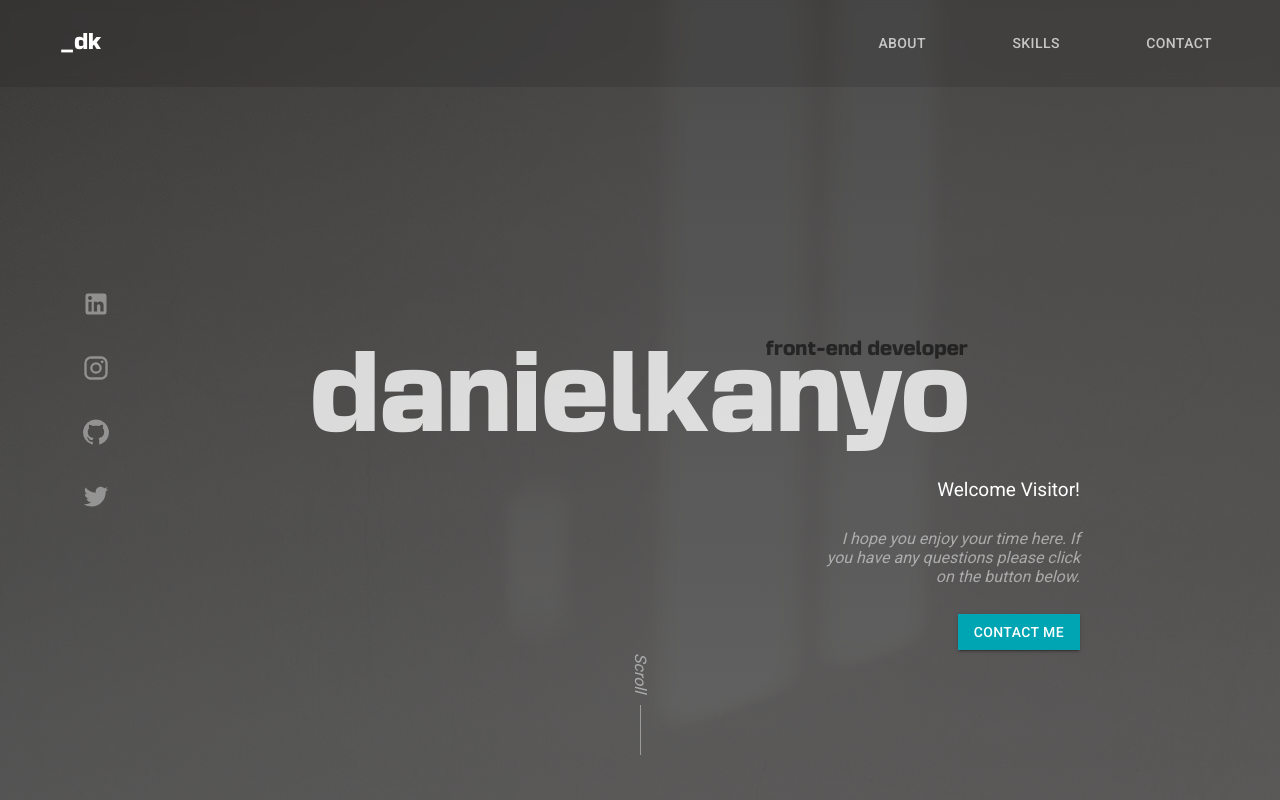
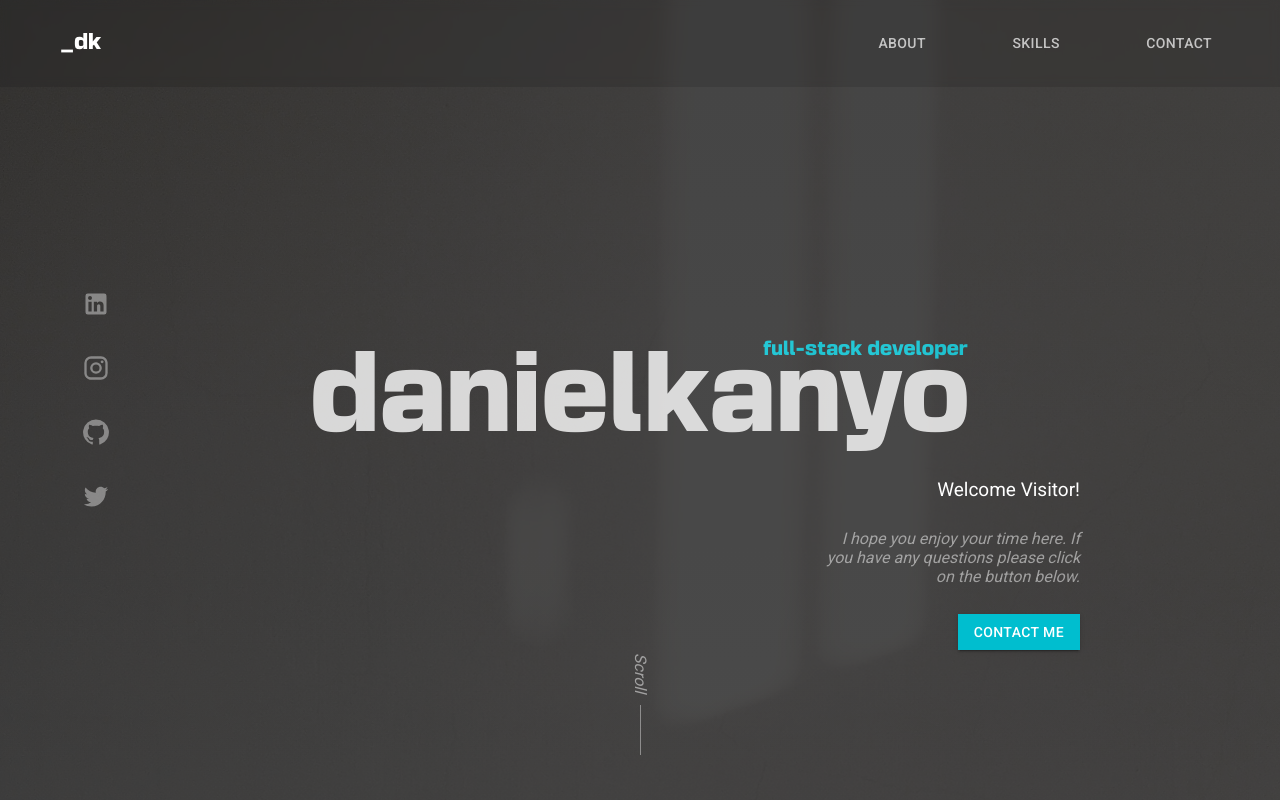
Before and after one commit to DanielKanyo/site-23, a React (Create React App) app: page / in a window 1280 px wide. Shown: the top 800 px of the page. Built offline with nearby package versions, Linux system fonts and the light colour scheme; no server answers.

Commit message:
Placeholder for the message input, css fixes

```diff
--- a/src/App/App.css
+++ b/src/App/App.css
@@ -1,7 +1,7 @@
 .app {
-    background: hsla(0, 0%, 19%, 1);
-    background: linear-gradient(90deg, hsla(0, 0%, 19%, 1) 0%, hsla(0, 0%, 44%, 1) 50%, hsla(0, 0%, 19%, 1) 100%);
-    background: -moz-linear-gradient(90deg, hsla(0, 0%, 19%, 1) 0%, hsla(0, 0%, 44%, 1) 50%, hsla(0, 0%, 19%, 1) 100%);
-    background: -webkit-linear-gradient(90deg, hsla(0, 0%, 19%, 1) 0%, hsla(0, 0%, 44%, 1) 50%, hsla(0, 0%, 19%, 1) 100%);
-    filter: progid: DXImageTransform.Microsoft.gradient(startColorstr="#313131", endColorstr="#717171", GradientType=1);
+    background: hsla(0, 0%, 7%, 1);
+    background: linear-gradient(90deg, hsla(0, 0%, 7%, 1) 0%, hsla(0, 0%, 22%, 1) 50%, hsla(0, 0%, 15%, 1) 100%);
+    background: -moz-linear-gradient(90deg, hsla(0, 0%, 7%, 1) 0%, hsla(0, 0%, 22%, 1) 50%, hsla(0, 0%, 15%, 1) 100%);
+    background: -webkit-linear-gradient(90deg, hsla(0, 0%, 7%, 1) 0%, hsla(0, 0%, 22%, 1) 50%, hsla(0, 0%, 15%, 1) 100%);
+    filter: progid: DXImageTransform.Microsoft.gradient(startColorstr="#131313", endColorstr="#383838", GradientType=1);
 }
--- a/src/App/Components/Contact/Contact.css
+++ b/src/App/Components/Contact/Contact.css
@@ -55,7 +55,7 @@
 
 .contact .content button:not(:disabled) {
     border-radius: 0px;
-    background-color: #00a5b4;
+    background-color: #00becf;;
     border-radius: 0px;
     margin-top: 10px;
     min-width: 120px;
--- a/src/App/Components/Contact/Contact.jsx
+++ b/src/App/Components/Contact/Contact.jsx
@@ -108,6 +108,7 @@ const Contact = () => {
                     multiline
                     rows={7}
                     variant='standard'
+                    placeholder='Share your thoughts with me...'
                     InputProps={{
                         style: {
                             color: 'white'
--- a/src/App/Components/Landing/Landing.css
+++ b/src/App/Components/Landing/Landing.css
@@ -11,7 +11,6 @@
     align-items: center;
     justify-content: center;
     color: white;
-    opacity: 0.8;
     font-family: BasementGrotesque;
     width: fit-content;
     margin: 0 auto;
@@ -19,12 +18,12 @@
 
 .landing .name {
     font-size: 100px;
+    opacity: 0.8;
 }
 
 .landing .role {
     font-size: 18px;
-    color: black;
-    opacity: 0.7;
+    color: #00becf;
     width: 100%;
     text-align: right;
     margin-bottom: -20px;
@@ -92,7 +91,7 @@
 
 .landing .welcome-btn button {
     border-radius: 0px;
-    background-color: #00a5b4;
+    background-color: #00becf;
 }
 
 .landing .welcome-btn button:hover {
--- a/src/App/Components/Landing/Landing.jsx
+++ b/src/App/Components/Landing/Landing.jsx
@@ -11,7 +11,7 @@ const Landing = () => {
             <div className='img'></div>
             <div className='name-and-role-container'>
                 <div className='role'>
-                    front-end developer
+                    full-stack developer
                 </div>
                 <div className='name'>
                     danielkanyo
```
